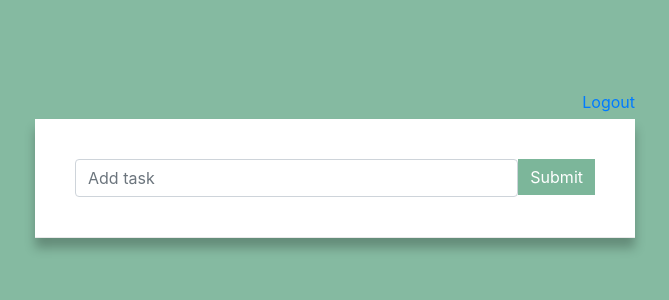
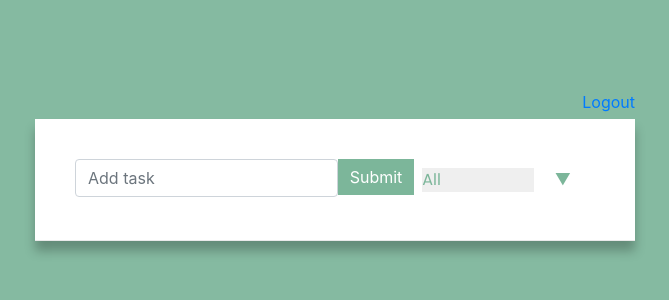
Before and after one commit to lucaventrice/todo_drf, a Django app: page / in a window 1280 px wide. Shown: the top 300 px of the page, without its empty margins (305-974 px from the left). Run offline with Django 3.2, Linux system fonts and the light colour scheme; the visitor is signed in with stand-in values (Sample User, id 1); data that the repository does not hold is empty; some libraries are stand-ins or nearby versions.

Commit message:
filter tasks show all, uncompleted and completed tasks

```diff
--- a/frontend/templates/frontend/list.html
+++ b/frontend/templates/frontend/list.html
@@ -1,6 +1,41 @@
 {% extends 'frontend/base.html' %}
 {% load static %}
 {% block content %}
+
+<style>
+    select {
+        -webkit-appearance: none;
+        -moz-appearance: none;
+        -ms-appearance: none;
+        appearance: none;
+        outline: 0;
+        box-shadow: none;
+        border: 0 !important;
+        background-image: none;
+    }
+
+    .select {
+        margin: 0.5rem;
+        overflow: hidden;
+    }
+
+    select {
+        color: #7cb69a;
+        font-family: "Poppins", sans-serif;
+        cursor: pointer;
+        width: 7rem;
+    }
+
+    .select::after {
+        content: "\25BC";
+        color: #7cb69a;
+        top: 0;
+        right: 0;
+        padding: 1rem;
+        cursor: pointer;
+        pointer-events: none;
+    }
+</style>
 
 <div class="container">
     <div id="logout-container">
@@ -19,7 +54,15 @@
                     <div style="flex: 1">
                         <input id="submit" class="btn" type="submit">
                     </div>
+                    <div style="flex: 2 padding-right:0" class="select">
+                        <select name="todos" class="filter-todo">
+                            <option value="all">All</option>
+                            <option value="completed">Completed</option>
+                            <option value="uncompleted">Uncompleted</option>
+                    </select>
                 </div>
+                </div>
+
             </form>
         </div>
 
@@ -30,6 +73,7 @@
 </div>
 
 <script type="text/javascript">
+
     // csrf token with ajax
     function getCookie(name) {
         let cookieValue = null;
@@ -55,6 +99,7 @@
 
     function buildList() {
         var wrapper = document.getElementById('list-wrapper')
+        wrapper.innerHTML = '';
 
         var url = 'http://127.0.0.1:8000/api/task-list/'
 
@@ -65,6 +110,15 @@
 
                 var list = data
                 for (var i in list) {
+                    console.log(filterOption.value)
+
+                    if (filterOption.value == "completed" && !list[i].completed){
+                        continue
+                    }
+                    if (filterOption.value == "uncompleted" && list[i].completed){
+                        continue
+                    }
+
                     try {
                         document.getElementById(`data-row-${i}`).remove()
                     } catch (error) {
@@ -195,6 +249,12 @@
         })
     }
 
+    const filterOption = document.querySelector(".filter-todo");
+    filterOption.addEventListener("change", ()=> {
+        buildList()
+    });
+
+
 </script>
 
 {% endblock content %}
```
